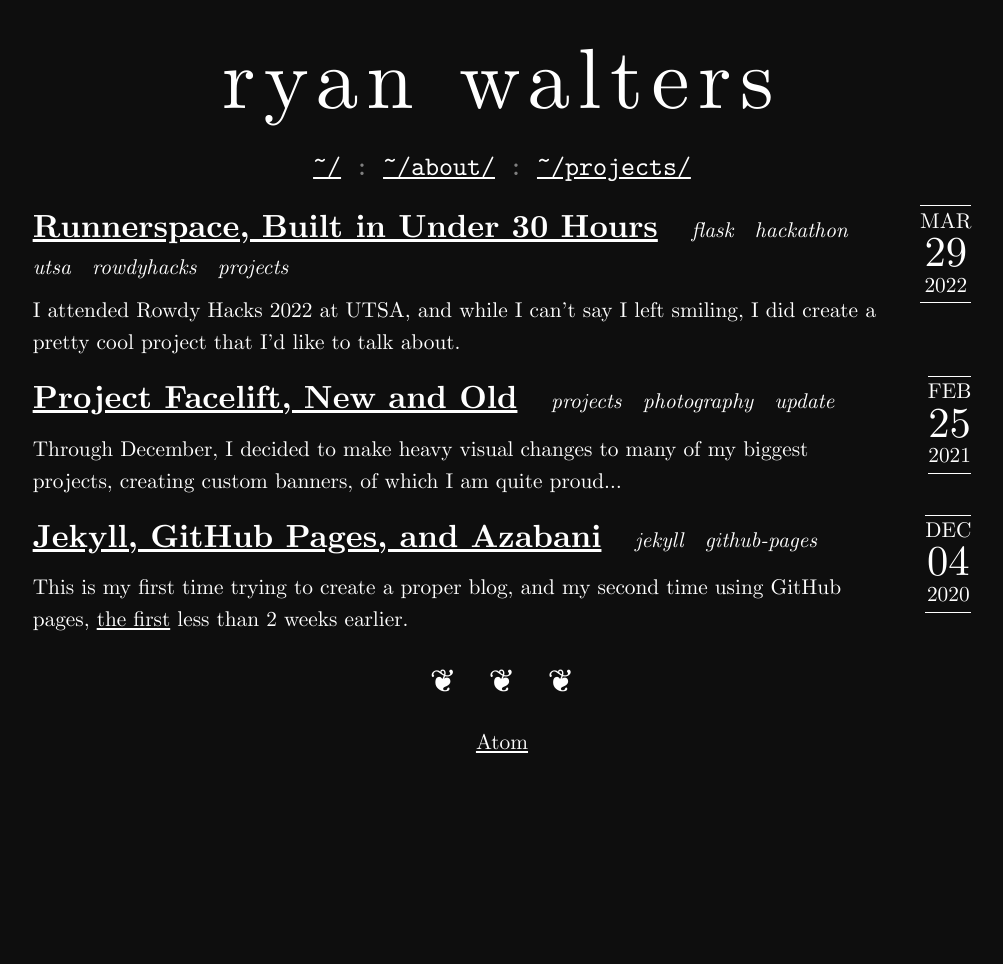
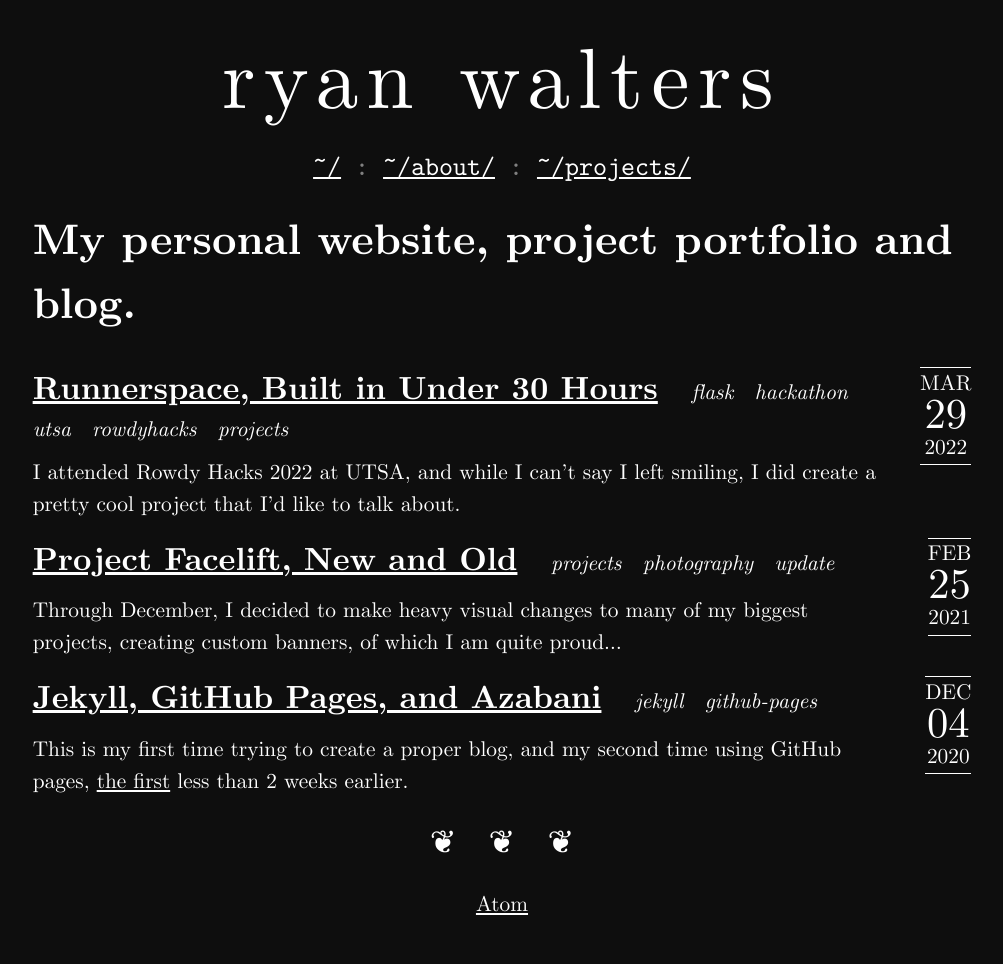
Before and after one commit to Xevion/v2.xevion.dev, a Jekyll site: the page built from index.html, in a window 1280 px wide. Shown: the whole page, without its empty margins (138-1141 px from the left). Built offline with Jekyll 4.4.1, drawn with Linux system fonts in a browser that asks for light colours; before the commit the page ends 900 px from its top, so only the background shows below that.

Commit message:
Fix broken OpenGraph tags on Index, add index OpenGraph card image

```diff
--- a/index.html
+++ b/index.html
@@ -1,5 +1,7 @@
 ---
 layout: posts
 tag: home
+title: My personal website, project portfolio and blog.
 _preview_description: Xevion.dev is my personal website where I keep a portfolio of projects, put posts that interest me, and generally a playground for anything that doesn't fit anywhere else.
+_preview_image: /assets/img/index-cover.png
 ---
```
Also changed, not shown: assets/img/index-cover.png (added).
